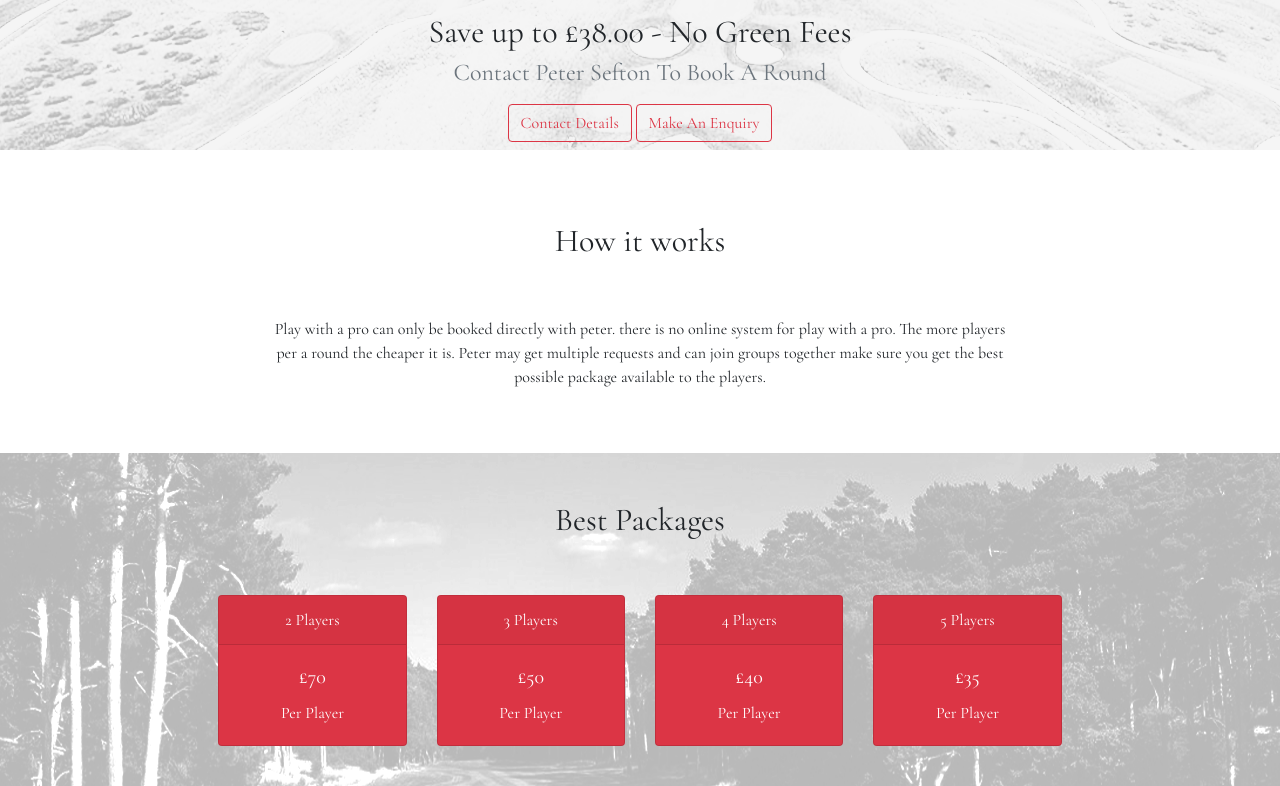
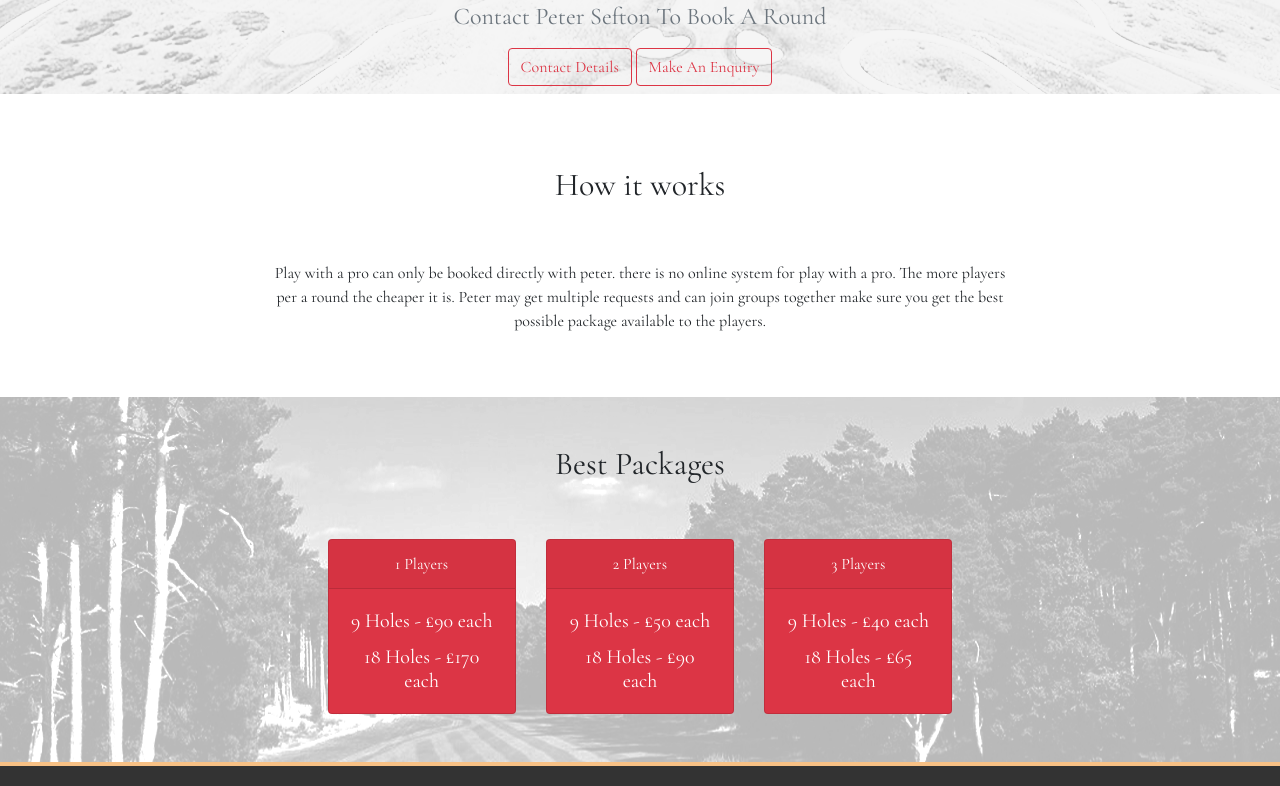
Before and after one commit to stefantrinh1/peterseftongolf, a website: page Play With A Pro.html in a window 1280 px wide. Shown: the part 1443-2229 px from the top of the page. Drawn offline with nearby package versions, Linux system fonts and the light colour scheme.

Commit message:
price table added in book a lesson/ play with a pro slide., private policy updated.

```diff
--- a/Play With A Pro.html
+++ b/Play With A Pro.html
@@ -118,8 +118,7 @@
             <p>This session will provide you with countless tips and strategies to ultimately help you get round the golf course in the fewest amount of shots possible - regardless of ability or current form. </p>
             <h5><strong>Save shots - lower scores - happy golfers</strong></h5>
             <h5><strong>Think you way to better scores and more enjoyment</strong></h5>
-            <p class="smallfontsize"> *Play with a pro includes other players in a round and gives players opportunities to meet new players as well a play with a pro. </p>
-            <h2>Save up to £38.00 - No Green Fees</h2>
+            <h2>No Green Fees</h2>
             <h4 class="text-muted mt-2"> Contact Peter Sefton To Book A Round</h4>
             <button type="button" class="btn btn-outline-danger mt-2 mb-2 btn-pwp-contactus">Contact Details</button>
             <a href="Contact.html#enquiry"><button type="button" class="btn btn-outline-danger mt-2 mb-2">Make An Enquiry</button></a>
@@ -152,49 +151,40 @@
   <div class="pwp-prices text-center">
     <h2 class="p-5">Best Packages</h2>
   <div class="row">
-  <div class="col-md-2"></div>
+  <div class="col-lg-3"></div>
 
 
-    <div class="col-md-2">
+    <div class="col-lg-2">
       <div class="card text-white bg-danger mb-5">
-      <div class="card-header">2 Players</div>
+      <div class="card-header">1 Players</div>
       <div class="card-body">
-        <h5 class="card-title">£70</h5>
-        <p class="card-text">Per Player</p>
+        <h5 class="card-title">9 Holes - £90 each</h5>
+        <h5 class="card-text">18 Holes - £170 each</h5>
       </div>
       </div>
     </div>
 
-    <div class="col-md-2">
+    <div class="col-lg-2">
       <div class="card text-white bg-danger mb-5">
-      <div class="card-header">3 Players</div>
+      <div class="card-header">2 Players</div>
       <div class="card-body">
-        <h5 class="card-title">£50</h5>
-        <p class="card-text">Per Player</p>
+          <h5 class="card-title">9 Holes - £50 each</h5>
+          <h5 class="card-text">18 Holes - £90 each</h5>
       </div>
       </div>
     </div>
 
-    <div class="col-md-2">
+    <div class="col-lg-2">
       <div class="card text-white bg-danger mb-5">
-      <div class="card-header">4 Players</div>
+      <div class="card-header">3 Players</div>
       <div class="card-body">
-        <h5 class="card-title">£40</h5>
-        <p class="card-text">Per Player</p>
+          <h5 class="card-title">9 Holes - £40 each</h5>
+          <h5 class="card-text">18 Holes - £65 each</h5>
       </div>
       </div>
     </div>
 
-    <div class="col-md-2 mb-2">
-      <div class="card text-white bg-danger mb-5">
-      <div class="card-header">5 Players</div>
-      <div class="card-body">
-        <h5 class="card-title">£35</h5>
-        <p class="card-text">Per Player</p>
-      </div>
-      </div>
-    </div>
-    <div class="col-md-2"></div>
+    <div class="col-lg-3"></div>
   </div>
   </div>
 
--- a/resources/css/default.css
+++ b/resources/css/default.css
@@ -51,6 +51,9 @@ hr{border:0;
     padding: 2%;
   }
 
+/* @media(max-width: 800px;){
+td{ white-space: ;}
+} */
 
 /* =============     Generic Stylers     =============== */
 
```
Also changed, not shown: Book A Lesson.html (+30 -12 lines), Private Policy.html (+1 -1 lines).
